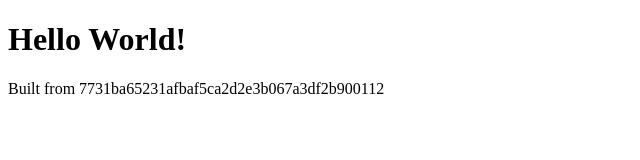
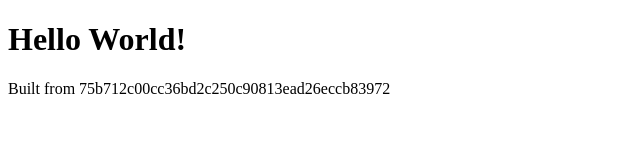
Before and after one commit to pkgjs/gh-pages, a plain HTML site: page index.html in a window 1280 px wide. Shown: the full height of the page, 0-640 px from the left. Drawn offline with Linux system fonts and the light colour scheme.

Commit message:
pages build

```diff
--- a/index.html
+++ b/index.html
@@ -1 +1 @@
-<!DOCTYPE html><html><head></head><body><h1>Hello World!</h1><p>Built from 7731ba65231afbaf5ca2d2e3b067a3df2b900112</p></body></html>
+<!DOCTYPE html><html><head></head><body><h1>Hello World!</h1><p>Built from 75b712c00cc36bd2c250c90813ead26eccb83972</p></body></html>
```
